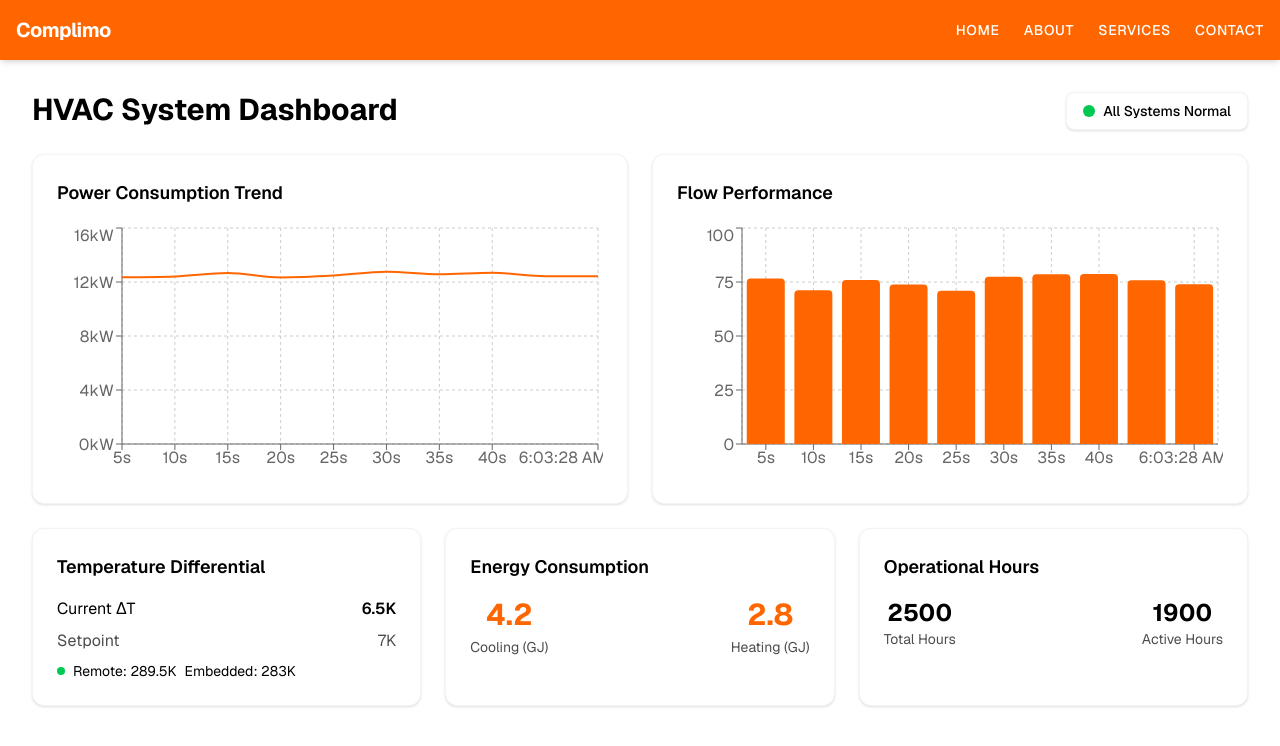
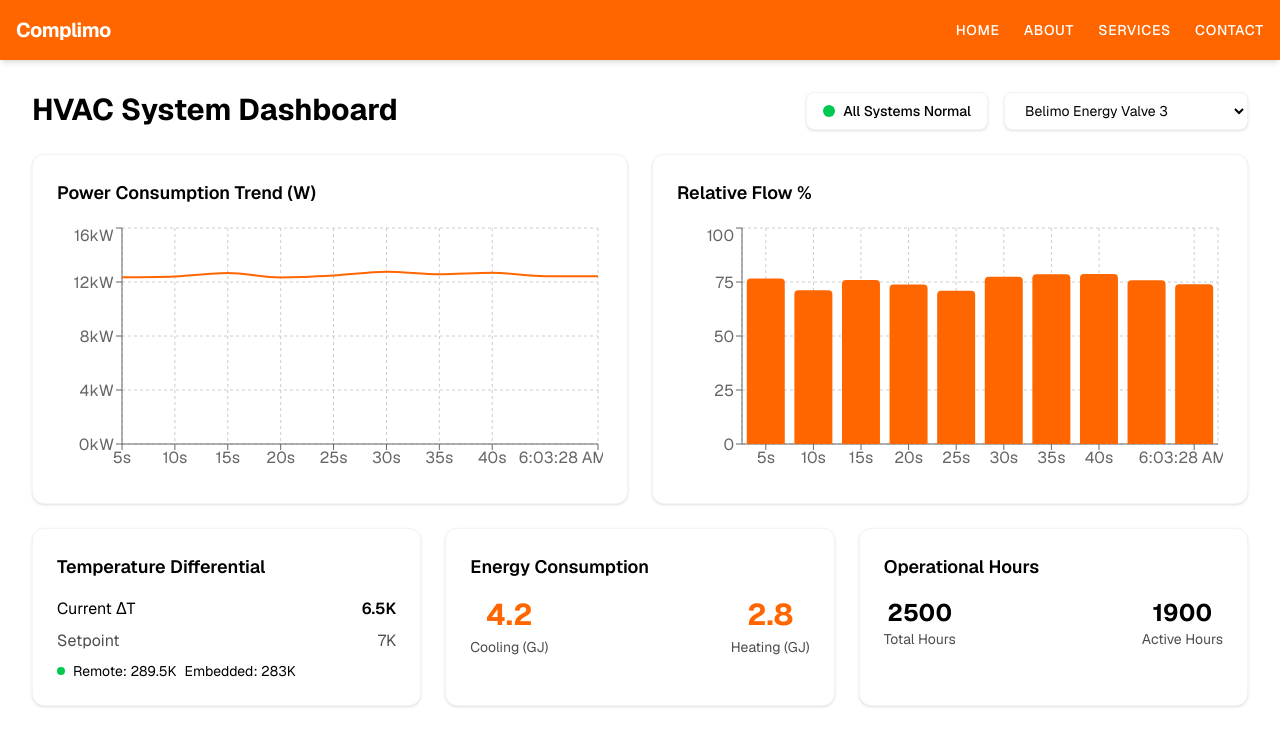
Before and after one commit to tactspace/complimo, a Next.js app in the folder frontend/: page / in a window 1280 px wide. Shown: the top 746 px of the page. Built offline with nearby package versions, Linux system fonts and the light colour scheme.

Commit message:
dashboard ui finished without mock api

```diff
--- a/frontend/src/app/page.tsx
+++ b/frontend/src/app/page.tsx
@@ -127,18 +127,27 @@ export default function Home() {
       <div className="flex-1 p-6 sm:p-8">
         <div className="flex justify-between items-start mb-6">
           <h2 className="text-3xl font-bold text-black">HVAC System Dashboard</h2>
-          <div className="flex items-center gap-2 bg-white px-4 py-2 rounded-lg shadow-sm border border-gray-100">
-            <div className={`w-3 h-3 rounded-full ${false ? 'bg-red-500' : 'bg-green-500'}`}></div>
-            <span className="font-medium text-sm text-black">
-              {false ? 'Flow Signal Fault' : 'All Systems Normal'}
-            </span>
+          <div className="flex items-center gap-4">
+            <div className="flex items-center gap-2 bg-white px-4 py-2 rounded-lg shadow-sm border border-gray-100">
+              <div className={`w-3 h-3 rounded-full ${false ? 'bg-red-500' : 'bg-green-500'}`}></div>
+              <span className="font-medium text-sm text-black">
+                {false ? 'Flow Signal Fault' : 'All Systems Normal'}
+              </span>
+            </div>
+            <select
+              className="bg-white border border-gray-100 rounded-lg shadow-sm px-4 py-2 text-sm focus:outline-none focus:ring-2 text-black focus:ring-[#FF6600]"
+              defaultValue="belimo-3"
+            >
+              <option value="belimo-3">Belimo Energy Valve 3</option>
+              <option value="other" disabled>Other Sources (Coming Soon)</option>
+            </select>
           </div>
         </div>
 
         <div className="grid grid-cols-1 lg:grid-cols-2 gap-6">
           {/* Power Consumption Graph */}
           <div className="bg-white p-6 rounded-xl shadow-sm border border-gray-100">
-            <h3 className="text-lg font-semibold text-black mb-4">Power Consumption Trend</h3>
+            <h3 className="text-lg font-semibold text-black mb-4">Power Consumption Trend (W)</h3>
             <div className="h-64">
               <ResponsiveContainer width="100%" height="100%">
                 <LineChart data={powerData}>
@@ -160,7 +169,7 @@ export default function Home() {
 
           {/* Flow Performance Graph */}
           <div className="bg-white p-6 rounded-xl shadow-sm border border-gray-100">
-            <h3 className="text-lg font-semibold text-black mb-4">Flow Performance</h3>
+            <h3 className="text-lg font-semibold text-black mb-4">Relative Flow % </h3>
             <div className="h-64">
               <ResponsiveContainer width="100%" height="100%">
                 <BarChart data={flowData}>
```
